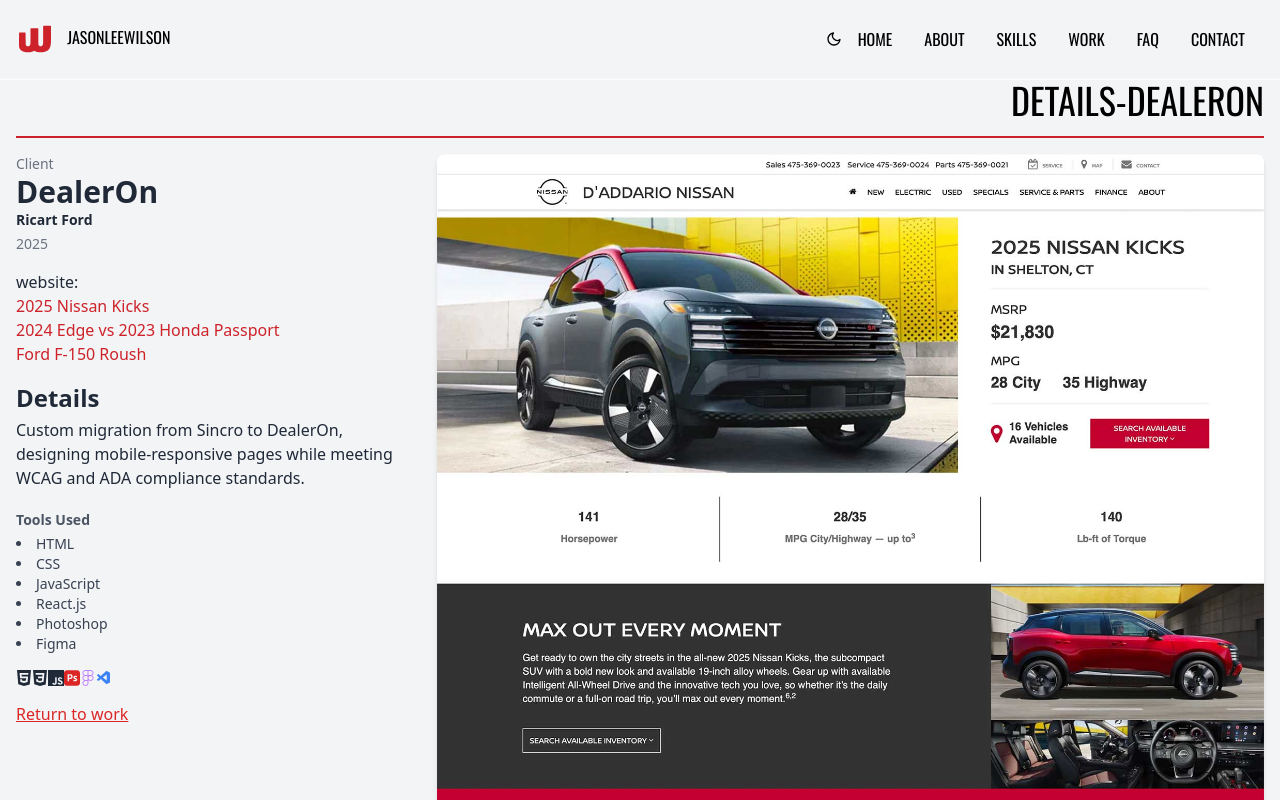
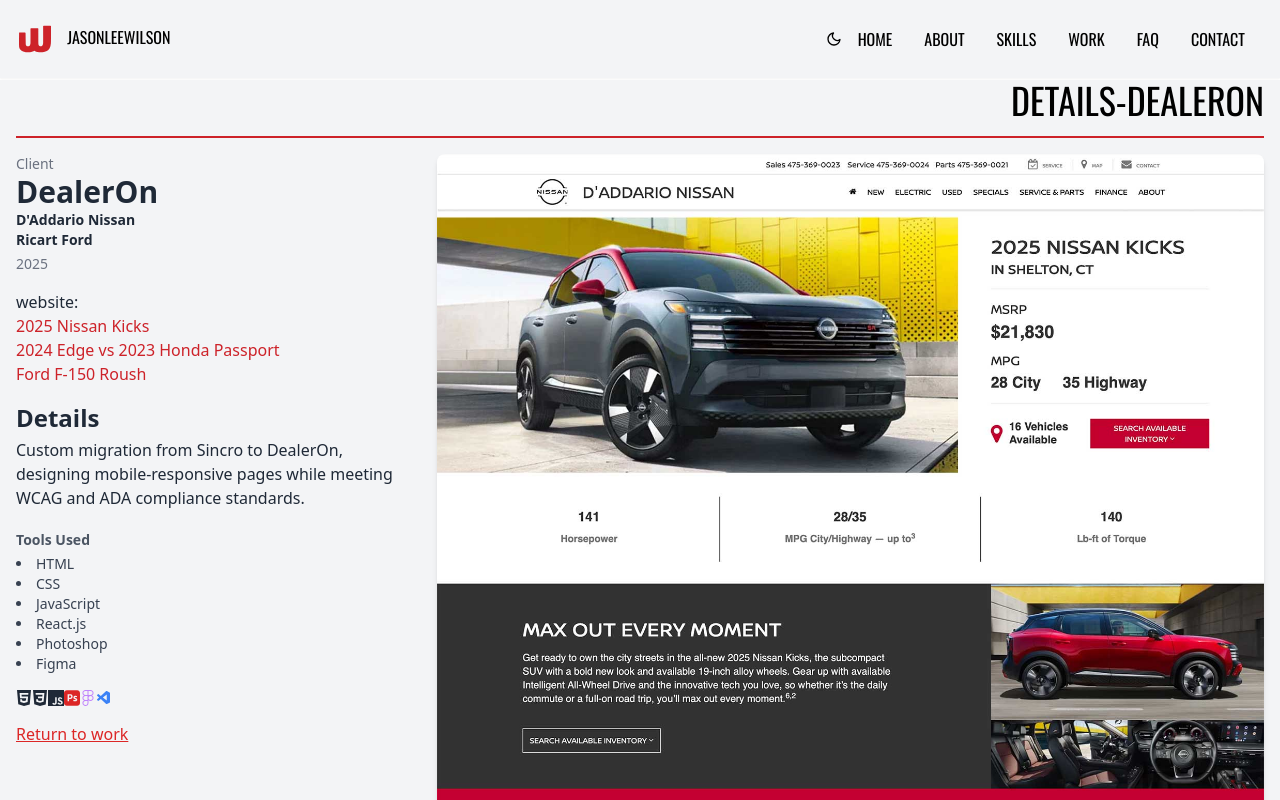
Before and after one commit to jasonleewilson/jasonleewilson, a Next.js app: page /work/details-dealeron in a window 1280 px wide. Shown: the top 800 px of the page. Built offline with nearby package versions, Linux system fonts and the light colour scheme.

Commit message:
update portfolio page

```diff
--- a/src/app/work/details-dealeron/page.tsx
+++ b/src/app/work/details-dealeron/page.tsx
@@ -43,6 +43,7 @@
 
                   <h1 className='text-3xl font-bold'>
                     DealerOn
+                    <span className='block text-sm'>D'Addario Nissan</span>
                     <span className='block text-sm'>Ricart Ford</span>
                   </h1>
 
@@ -52,7 +53,7 @@
                     website:
                     <br />
                     <Link
-                      href='https://dealer29317.dealeron.com/2025-nissan-kicks-near-you'
+                      href='https://www.daddarionissan.com/2025-nissan-kicks-near-you'
                       aria-label='view my work'
                       target='_blank'
                     >
```
